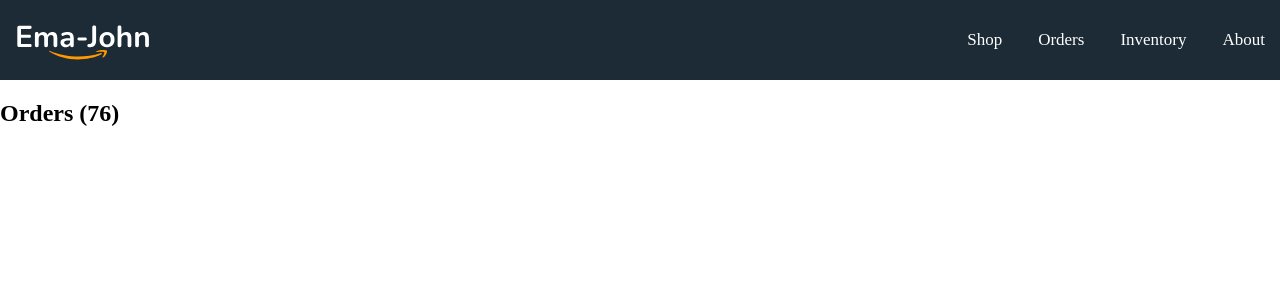
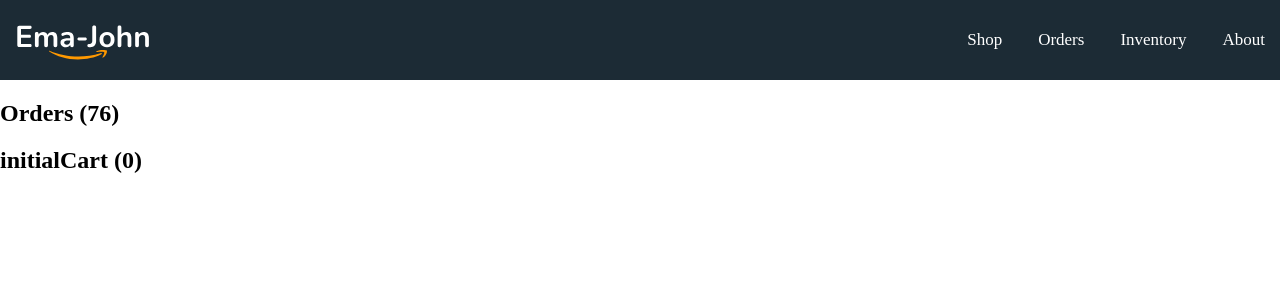
Before and after one commit to shamsulhuda/smlecom, a React (Vite) app: page /orders in a window 1280 px wide. Shown: the top 300 px of the page. Built offline with nearby package versions, Linux system fonts and the light colour scheme.

Commit message:
53-5-Time-5:23min

```diff
--- a/src/components/Orders/Orders.jsx
+++ b/src/components/Orders/Orders.jsx
@@ -2,10 +2,11 @@ import React from "react";
 import { useLoaderData } from "react-router-dom";
 
 export default function Orders() {
-  const products = useLoaderData();
+  const { products, initialCart } = useLoaderData();
   return (
     <div>
-      <h2>Orders ({products.products.length})</h2>
+      <h2>Orders ({products.length})</h2>
+      <h2>initialCart ({initialCart.length})</h2>
     </div>
   );
 }
--- a/src/loaders/productsAndCartLoader.jsx
+++ b/src/loaders/productsAndCartLoader.jsx
@@ -7,15 +7,15 @@ export const productsAndCartLoader = async () => {
 
   //get cart
   const savedCart = getShoppingCart();
-  const previousCart = [];
+  const initialCart = [];
   for (const id in savedCart) {
     const addedProduct = products.find((product) => product.id === id);
     // console.log(id, addedProduct);
     if (addedProduct) {
       const quantity = savedCart[id];
       addedProduct.quantity = quantity;
-      previousCart.push(addedProduct);
+      initialCart.push(addedProduct);
     }
   }
-  return { products, previousCart };
+  return { products, initialCart };
 };
```
